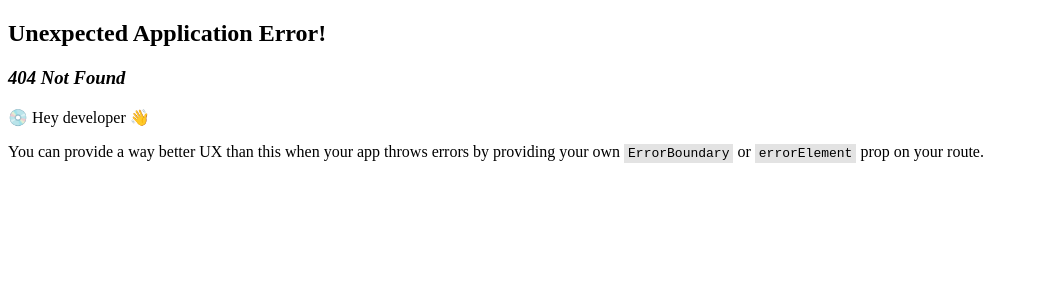
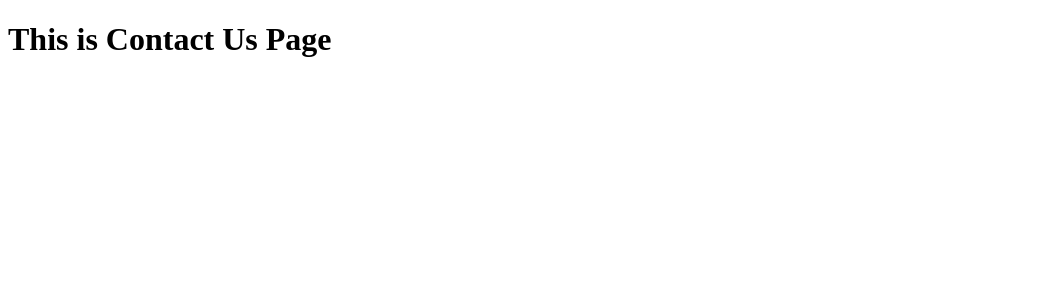
Before and after one commit to Palash-bag10/Swiggy-clone, a React (Vite) app: page /contact in a window 1280 px wide. Before the commit this address had no page. Shown: the top 300 px of the page, without its empty margins (0-1039 px from the left). Built offline with nearby package versions, Linux system fonts and the light colour scheme.

Commit message:
created router for contact page

```diff
--- /dev/null
+++ b/src/components/Contact.js
@@ -0,0 +1,9 @@
+const Contact = () => {
+    return (
+        <div>
+            <h1>This is Contact Us Page</h1>
+        </div>
+    )
+}
+
+export default Contact;
```
Also changed, not shown: src/App.js (+6 -1 lines).
